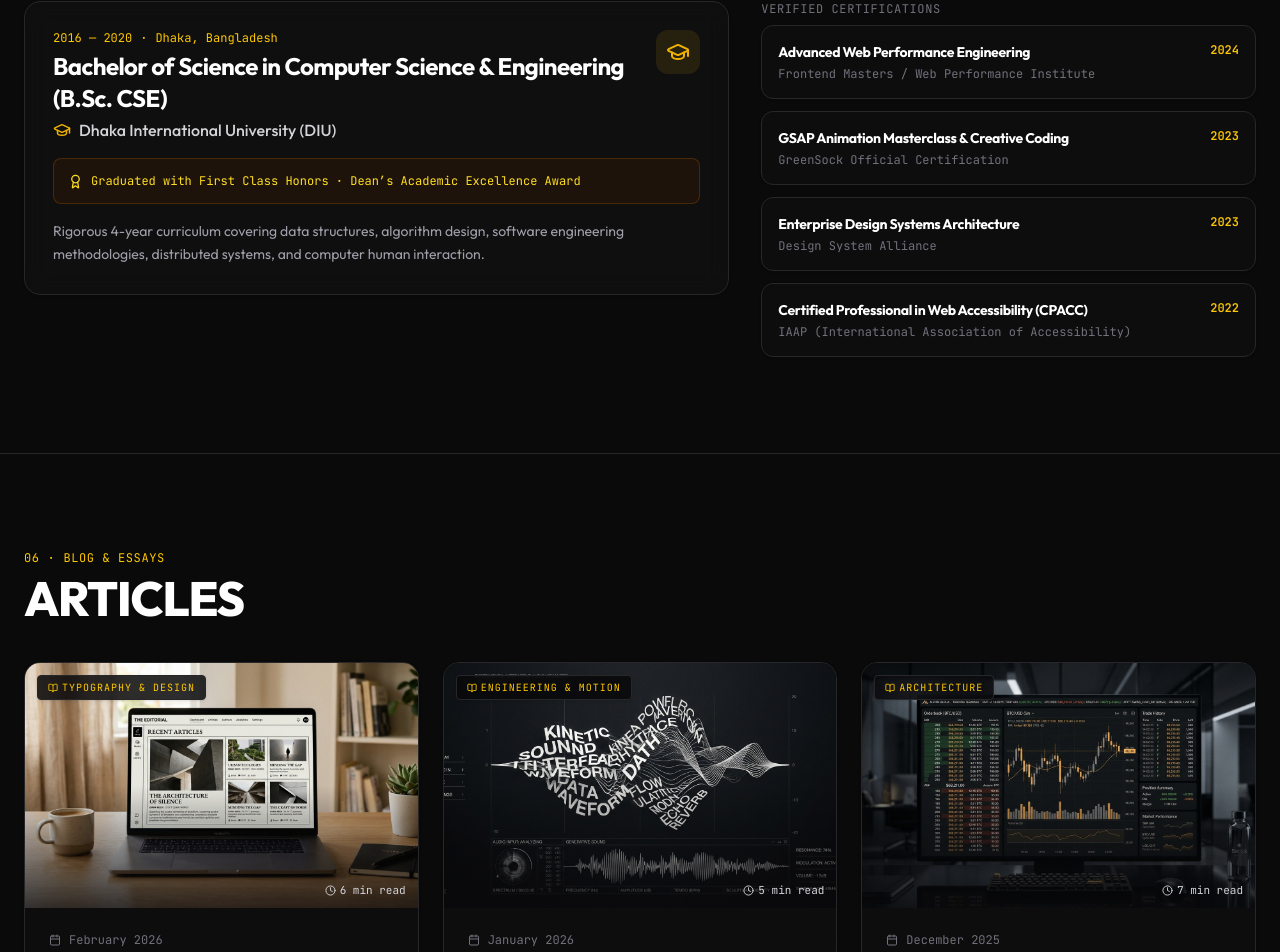
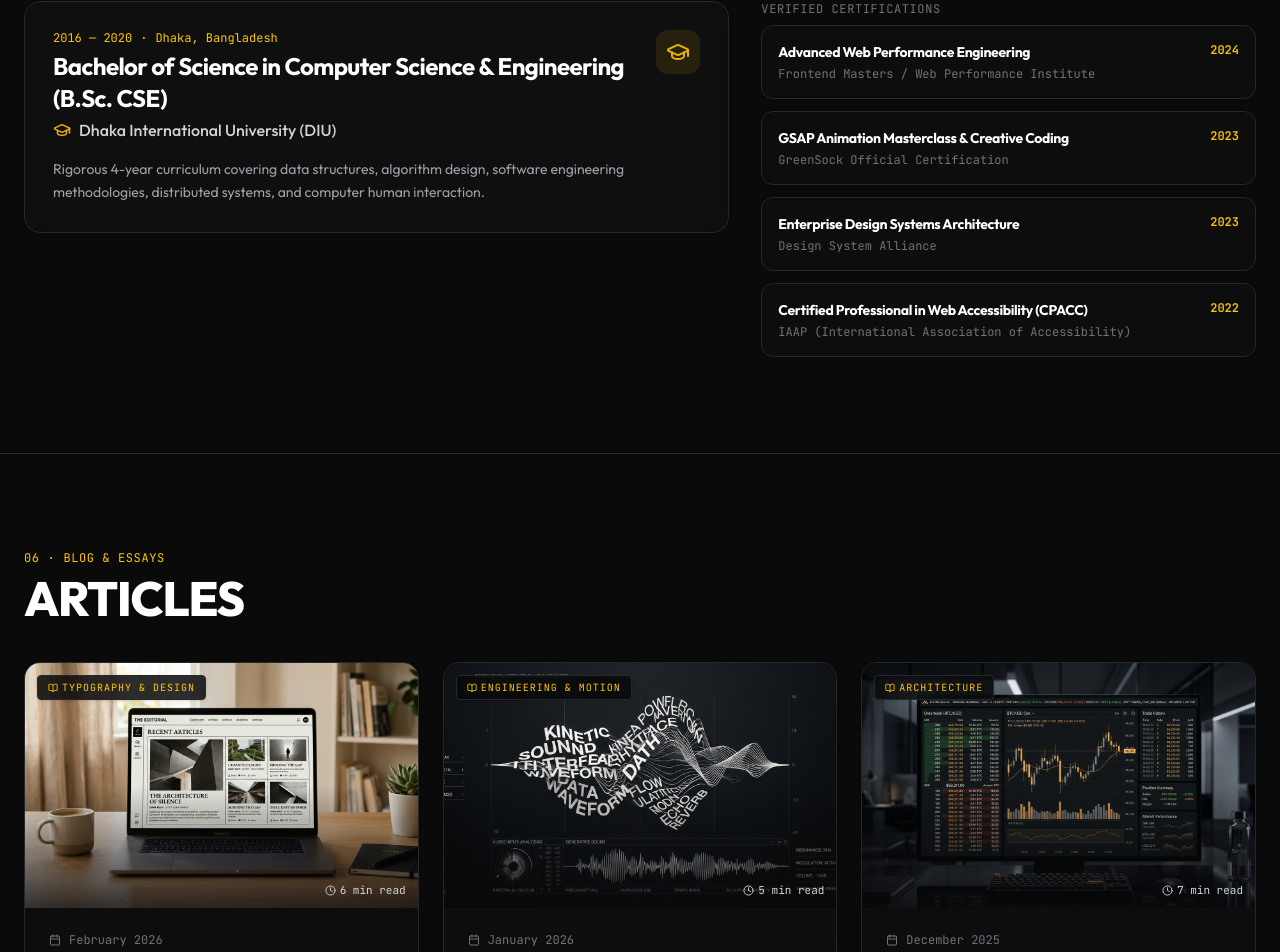
Before and after one commit to Mahin208-next/portfolio-v1, a React (Vite) app: page / in a window 1280 px wide. Shown: the part 5639-6591 px from the top of the page. Built offline with nearby package versions, Linux system fonts and the light colour scheme; no server answers.

Commit message:
fix(education): remove honors/awards line from bachelor degree section

```diff
--- a/src/data/portfolioData.ts
+++ b/src/data/portfolioData.ts
@@ -231,7 +231,7 @@ export const EDUCATION_DATA: EducationItem[] = [
     institution: 'Dhaka International University (DIU)',
     period: '2016 — 2020',
     location: 'Dhaka, Bangladesh',
-    honors: 'Graduated with First Class Honors · Dean’s Academic Excellence Award',
+    honors: '',
     description: 'Rigorous 4-year curriculum covering data structures, algorithm design, software engineering methodologies, distributed systems, and computer human interaction.',
     coursework: [
       'Advanced Data Structures & Algorithms',
```
